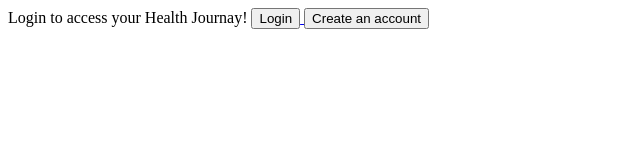
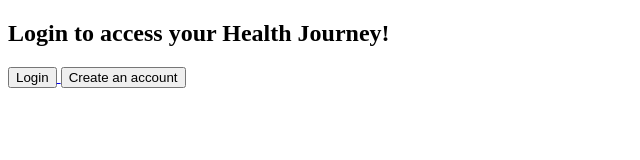
Before and after one commit to nithisurender05/be-meal, a plain HTML site: page Page1.html in a window 1280 px wide. Shown: the whole page, without its empty margins (0-640 px from the left). Drawn offline with Linux system fonts and the light colour scheme.

Commit message:
maybe smth help me

```diff
--- a/Page1.html
+++ b/Page1.html
@@ -31,6 +31,7 @@
        choice=confirm("Login Failed! Would you like to create an account?");
        if(choice){
          createAccount();
+
        }
        else{
          alert("Login Failed!");
@@ -40,7 +41,7 @@
  </script>
 </head>
   <body>
-   Login to access your Health Journay!
+   <h2>Login to access your Health Journey!</h2>
     <script src="script.js"></script>
   </body>
     <a href="Page2.html">
@@ -49,5 +50,7 @@
     </a>
       <button onclick="createAccount()">Create an account</button>
        <!--take user input of username and password and store in local storage  -->
+  <!--should prompt a screen to login  -->
+  <!--should prompt a screen to login  -->
     </a>
   </html>
```
Also changed, not shown: Page2.html (+1 -1 lines), Page3.html (+1 -1 lines), index.html (+0 -1 lines).
